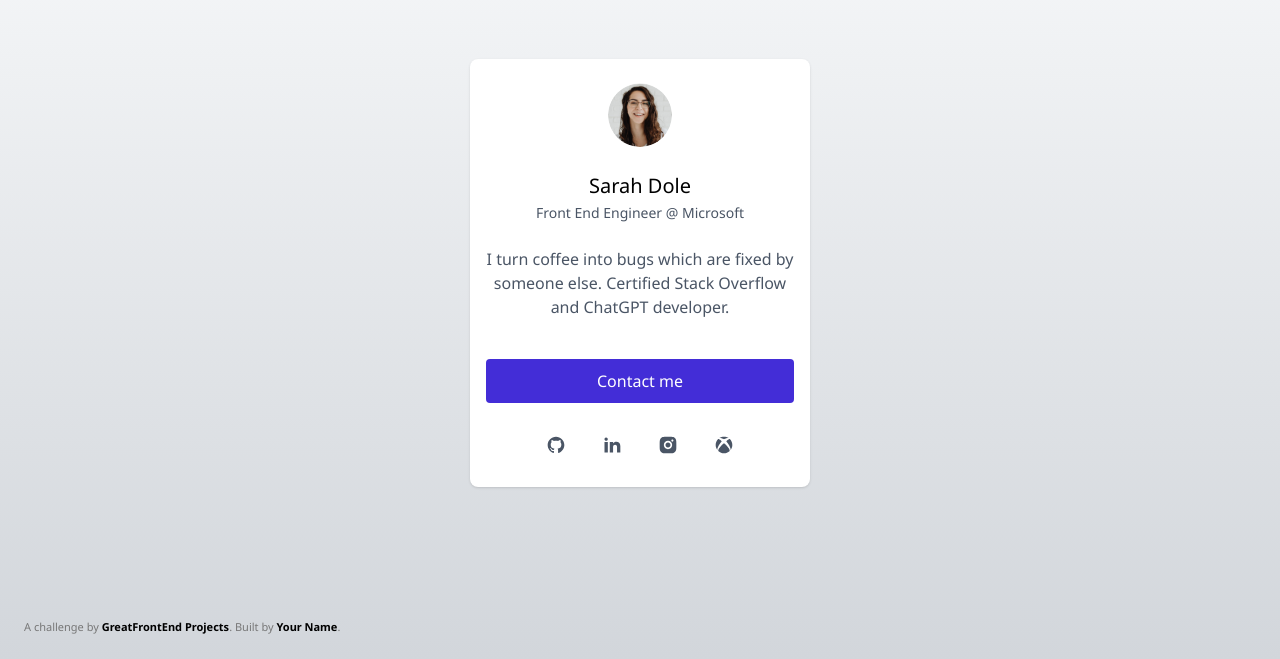
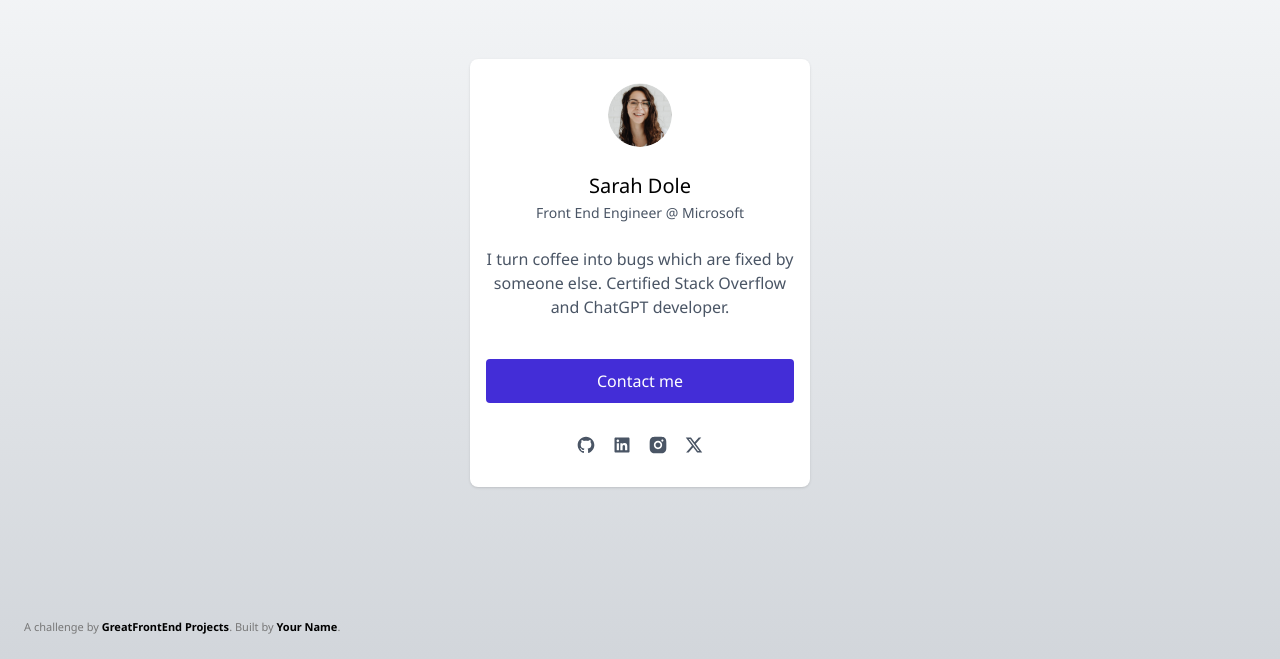
Before and after one commit to mjubair/learn-with-projects, a React (Vite) app in the folder apps/great-frontend-projects/profile-card/: page / in a window 1280 px wide. Shown: the part 141-800 px from the top of the page. Built offline with nearby package versions, Linux system fonts and the light colour scheme.

Commit message:
Update social media icons in profile card for consistency and improved layout

```diff
--- a/apps/great-frontend-projects/profile-card/src/App.tsx
+++ b/apps/great-frontend-projects/profile-card/src/App.tsx
@@ -1,7 +1,7 @@
 import Card from './components/card'
 import Avatar from './components/avatar.tsx'
 import avatar from './assets/profile.png'
-import { RiGithubFill, RiLinkedinFill, RiInstagramFill, RiXboxFill } from "@remixicon/react";
+import { RiGithubFill, RiLinkedinBoxFill, RiInstagramFill, RiTwitterXFill } from "@remixicon/react";
 
 function App() {
 
@@ -23,11 +23,11 @@ function App() {
 					>
 						Contact me
 					</button>
-					<div className="flex gap-9 mt-6 p-2">
+					<div className="flex gap-4 mt-6 p-2">
 						<RiGithubFill className="w-5 h-5 text-2xl text-gray-600 hover:text-gray-800 cursor-pointer" />
-						<RiLinkedinFill className="w-5 h-5 text-2xl text-gray-600 hover:text-gray-800 cursor-pointer" />
+						<RiLinkedinBoxFill className="w-5 h-5 text-2xl text-gray-600 hover:text-gray-800 cursor-pointer" />
 						<RiInstagramFill className="w-5 h-5 text-2xl text-gray-600 hover:text-gray-800 cursor-pointer" />
-						<RiXboxFill className="w-5 h-5 text-2xl text-gray-600 hover:text-gray-800 cursor-pointer" />
+						<RiTwitterXFill className="w-5 h-5 text-2xl text-gray-600 hover:text-gray-800 cursor-pointer" />
 					</div>
 				</Card>
 
```
